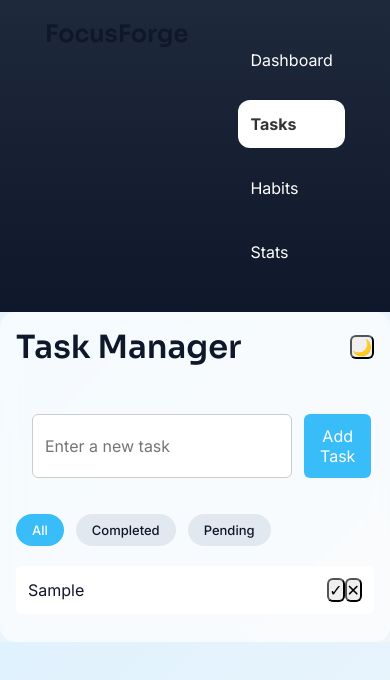
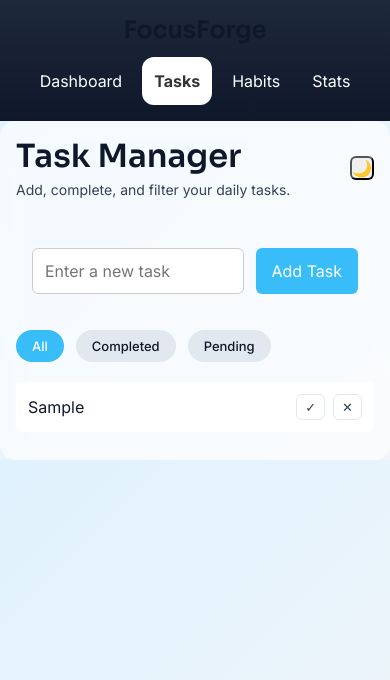
Before and after one commit to srikanth2104/FocusForge, a plain HTML site: page tasks.html in a window 390 px wide. Both pictures are taken after typing "Sample" into the empty fields and a click on the button "Add Task". Drawn offline with Linux system fonts and the light colour scheme.

Commit message:
Improve responsive layout and mobile navigation

```diff
--- a/css/app.css
+++ b/css/app.css
@@ -71,7 +71,17 @@ header {
     display: flex;
     justify-content: space-between;
     align-items: center;
+    /* Keeps the page subtitle away from the dark-mode button when the
+       header runs out of room on narrow (<= 400px) screens. On wider
+       screens space-between already spreads them out, so nothing moves. */
+    gap: var(--space-4);
     margin-bottom: var(--space-7);
+}
+
+.page-subtitle {
+    color: var(--text-secondary);
+    font-size: var(--fs-small);
+    margin-top: var(--space-1);
 }
 
 /* ---------- DASHBOARD CARDS ---------- */
@@ -107,6 +117,10 @@ header {
 .task-input input,
 .habit-input input {
     flex: 1;
+    /* Allows the field to shrink below its default intrinsic width, so on
+       very narrow screens (~375px) the Add button keeps a single line
+       instead of being squeezed until its label wraps. */
+    min-width: 0;
     padding: var(--space-3);
     border-radius: var(--radius-sm);
     border: 1px solid var(--input-border);
@@ -164,6 +178,51 @@ header {
     opacity: 0.5;
 }
 
+/* Row contents on small screens.
+   Long, unbreakable text (a pasted URL, a long single word) would
+   otherwise keep its full width, push the action buttons past the edge
+   of the row and give the whole page horizontal scrolling. The text is
+   allowed to shrink and break, while the buttons keep their natural
+   size so Complete/Delete always stay on one line. */
+.task-text,
+.habit-text {
+    min-width: 0;
+    overflow-wrap: anywhere;
+}
+
+.task-actions,
+.habit-actions {
+    flex-shrink: 0;
+}
+
+/* Small action buttons inside each task/habit row. Complete/check
+   actions use a neutral outline; delete actions use the danger
+   color so destructive actions are clearly distinguishable. */
+.task-complete-btn,
+.habit-check-btn,
+.task-delete-btn,
+.habit-delete-btn {
+    padding: var(--space-1) var(--space-2);
+    border-radius: var(--radius-sm);
+    border: 1px solid var(--border-color);
+    background: transparent;
+    color: var(--text-secondary);
+    font-size: var(--fs-xs);
+    margin-left: var(--space-2);
+}
+
+.task-complete-btn:hover,
+.habit-check-btn:hover {
+    border-color: var(--color-success);
+    color: var(--color-success);
+}
+
+.task-delete-btn:hover,
+.habit-delete-btn:hover {
+    border-color: var(--color-danger);
+    color: var(--color-danger);
+}
+
 /* ---------- POMODORO ---------- */
 .pomodoro {
     margin-top: var(--space-8);
@@ -179,8 +238,17 @@ header {
     margin: var(--space-5) 0;
 }
 
+/* Flex + wrap so that when the three controls do not fit (roughly
+   <= 500px wide) they move to a second row with a proper gap instead
+   of stacking against each other with no spacing. On wide screens the
+   gap replaces the old margin-right, so the spacing is identical. */
+.timer-buttons {
+    display: flex;
+    flex-wrap: wrap;
+    gap: var(--space-3);
+}
+
 .timer-buttons button {
-    margin-right: var(--space-3);
     padding: var(--space-2) 14px;
     border: none;
     border-radius: var(--radius-sm);
@@ -254,10 +322,28 @@ canvas {
         height: auto;
     }
 
+    /* The sidebar itself just stacks (logo, then nav) - the nav
+       LINKS are what need to lay out horizontally on mobile, not
+       the sidebar's direct children. See ".sidebar ul" below. */
     .sidebar {
         width: 100%;
+        padding: var(--space-4);
+    }
+
+    .logo {
+        margin-bottom: var(--space-3);
+        text-align: center;
+    }
+
+    .sidebar ul {
         display: flex;
-        justify-content: space-around;
+        flex-wrap: wrap;
+        justify-content: center;
+        gap: var(--space-2);
+    }
+
+    .sidebar ul li {
+        margin: 0;
     }
 
     .main-content {
--- a/tasks.html
+++ b/tasks.html
@@ -2,6 +2,7 @@
 <html lang="en">
     <head>
         <meta charset="UTF-8">
+        <meta name="viewport" content="width=device-width, initial-scale=1.0">
         <title>FocusForge - Tasks</title>
         <link rel="preconnect" href="https://fonts.googleapis.com">
         <link rel="preconnect" href="https://fonts.gstatic.com" crossorigin>
@@ -28,7 +29,10 @@
 
             <main class="main-content">
                 <header>
-                    <h1>Task Manager</h1>
+                    <div class="header-text">
+                        <h1>Task Manager</h1>
+                        <p class="page-subtitle">Add, complete, and filter your daily tasks.</p>
+                    </div>
                     <button id="darkModeToggle">🌙</button>
                 </header>
 
```
Also changed, not shown: dashboard.html (+6 -2 lines), habits.html (+5 -1 lines), stats.html (+5 -1 lines).
